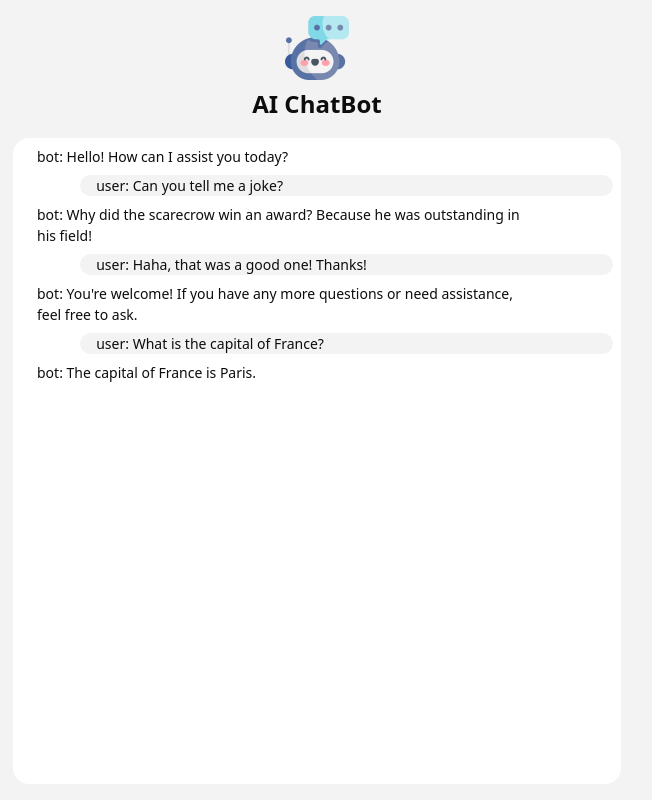
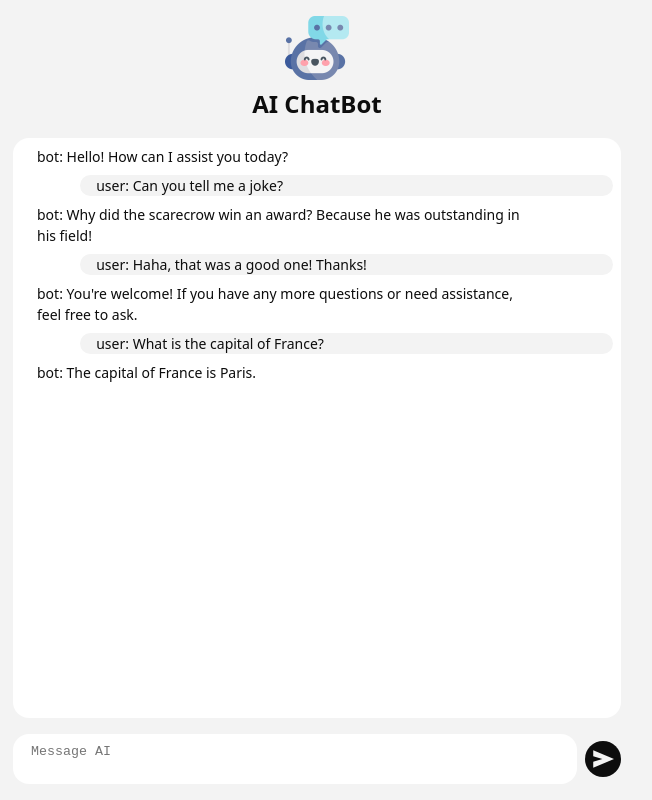
Before and after one commit to karimisdm/AI-Chatbot, a React app in the folder react-chatBot/: page / in a window 1280 px wide. Shown: the whole page, without its empty margins (323-975 px from the left). Built offline with nearby package versions, Linux system fonts and the light colour scheme; the HTML template or start-up script is replaced by a standard one.

Commit message:
added controls component

```diff
--- a/react-chatBot/src/App.jsx
+++ b/react-chatBot/src/App.jsx
@@ -1,6 +1,7 @@
 import styles from './App.module.css'
+import { useState } from 'react';
 import { Chat } from './components/chat/chat.jsx'
-import { useState } from 'react';
+import { Controls } from './components/controls/Controls.jsx';
 function App() {
   const [messages, setMessages] = useState(initialMessages)
 
@@ -13,6 +14,7 @@ function App() {
       <div className={styles.ChatContainer}>
         <Chat messages={messages}/>
       </div>
+      <Controls/>
     </div>
   )
 };
--- /dev/null
+++ b/react-chatBot/src/components/controls/Controls.jsx
@@ -0,0 +1,19 @@
+import styles from './Controls.module.css'
+export function Controls(){
+  return(
+    <div className={styles.Controls}>
+        <div className={styles.TextAreaContainer}>
+            <textarea className={styles.TextArea} placeholder="Message AI"/>
+        </div>
+        <button className={styles.Button}><SendIcon/></button>
+    </div>
+  )
+
+//I built a separate component for the send icon to keep the code clean and use svg format for editing
+  function SendIcon(){
+    return(
+        <svg xmlns="http://www.w3.org/2000/svg" height="24px" viewBox="0 -960 960 960" width="24px" fill="#1f1f1f">
+            <path d="M89-128v-244l366-108L89-588v-244l831 352L89-128Z"/></svg>
+    )
+  }
+}
--- /dev/null
+++ b/react-chatBot/src/components/controls/Controls.module.css
@@ -0,0 +1,44 @@
+.Controls {
+  display: flex;
+  align-items: center;
+  gap: 8px;
+  width: 100%;
+}
+
+.TextAreaContainer {
+  flex-grow: 1;
+  padding: 8px 16px;
+  line-height: 0;
+  border-radius: 16px;
+  background: light-dark(#ffffff, #212121);
+}
+
+.TextArea {
+  width: 100%;
+  height: 100%;
+  border: none;
+  outline: none;
+  resize: none;
+  background: light-dark(#ffffff, #212121);
+}
+
+.Button {
+  display: flex;
+  justify-content: center;
+  align-items: center;
+  width: 36px;
+  height: 36px;
+  border: none;
+  border-radius: 50%;
+  outline: none;
+  background: light-dark(#0d0d0d, #ececec);
+}
+
+.Button svg {
+  fill: light-dark(#f3f3f3, #171717);
+}
+
+.TextArea:disabled,
+.Button:disabled {
+  opacity: 0.35;
+}
```
